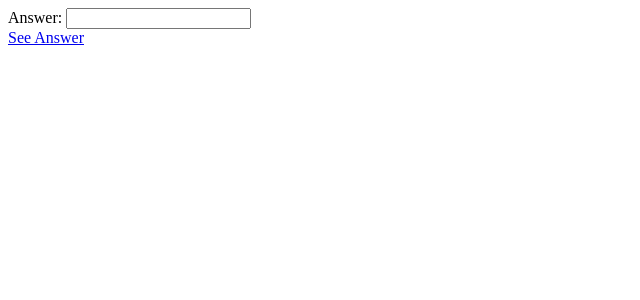
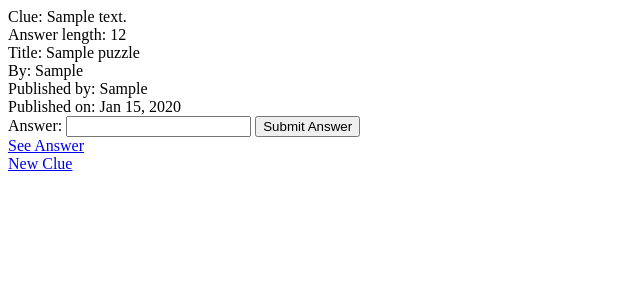
Before and after one commit to npalombo/caktus, a Django app: page /drill in a window 1280 px wide. Shown: the top 300 px of the page, without its empty margins (0-640 px from the left). Run offline with Django 3.2, Linux system fonts and the light colour scheme; tables that the repository leaves empty hold one stand-in row (values such as "Sample post").

Commit message:
Added clue info and confirmed in browser

```diff
--- a/tdd_exercise/templates/drill.html
+++ b/tdd_exercise/templates/drill.html
@@ -3,14 +3,27 @@
 {% block title %}Drill{% endblock %}
 
 {% block content %}
+    <div>Clue:&nbsp;{{ clue.clue_text }}</div>
+    <div>Answer length:&nbsp;{{ clue.entry.entry_text|length }}</div>
+    {% if clue.puzzle.title %}
+    <div>Title:&nbsp;{{ clue.puzzle.title }}</div>
+    {% endif %}
+    <div>By:&nbsp;{{ clue.puzzle.byline }}</div>
+    <div>Published by:&nbsp;{{ clue.puzzle.publisher }}</div>
+    <div>Published on:&nbsp;{{ clue.puzzle.publication_date|date:"M d, Y" }}</div>
+    <div>
     <form action="{% url 'xword-drill' %}" method="post">
+        {% csrf_token %}
         <label for="answer">Answer: </label><input type="text" name="answer" id="answer"/>
         <input type="hidden" name="clue_id" value="{{ clue.id }}"/>
+        <button type="submit">Submit Answer</button>
     </form>
+    </div>
 
     {% if wrong_answer %}
-        {{ wrong_answer }} is not correct
+    <div>{{ wrong_answer }} is not correct</div>
     {% endif %}
 
-    <a href="{% url 'xword-answer' clue.id %}">See Answer</a>
+    <div><a href="{% url 'xword-answer' clue.id %}">See Answer</a></div>
+    <div><a href="{% url 'xword-drill' %}">New Clue</a></div>
 {% endblock %}
--- a/xword_data/views.py
+++ b/xword_data/views.py
@@ -15,7 +15,7 @@ def drill(request):
     if request.method == 'GET':
         clue_count = Clue.objects.all().count()
         random_index = random.randint(0, clue_count-1)
-        clue = Clue.objects.all()[random_index]
+        clue = Clue.objects.select_related('entry', 'puzzle').all()[random_index]
         context['clue'] = clue
     elif request.method == 'POST':
         clue_id = request.POST.get('clue_id')
```
